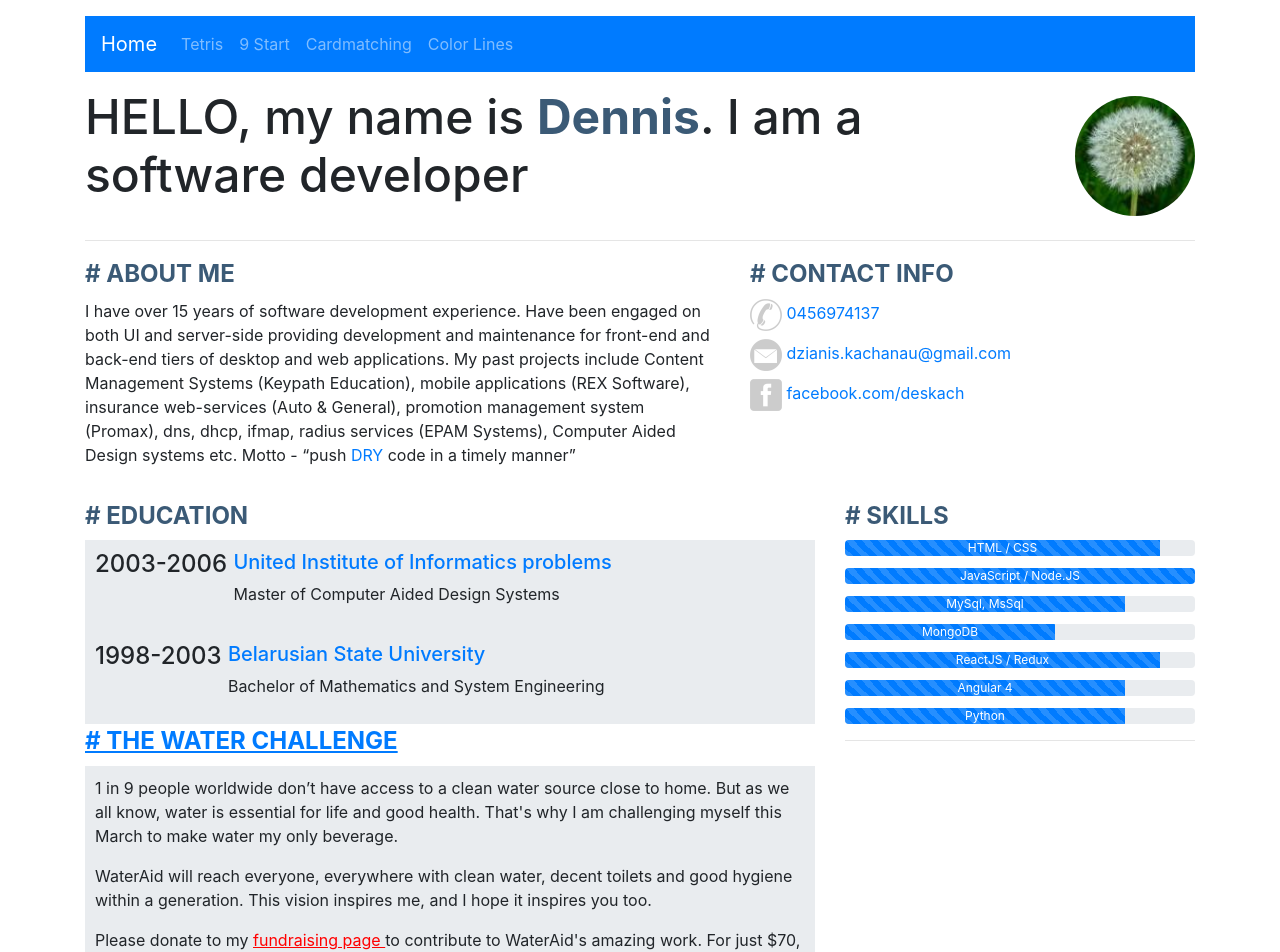
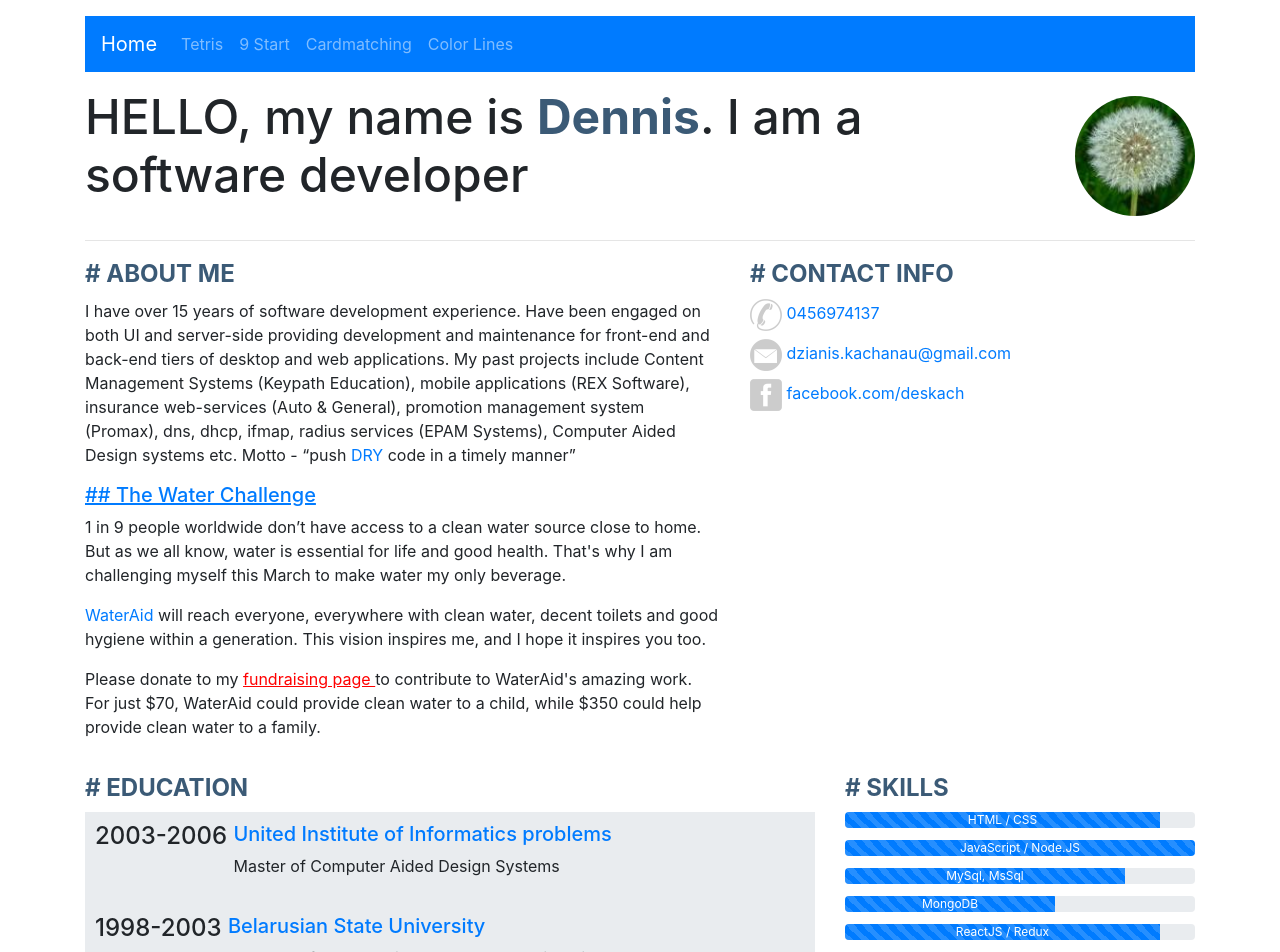
Before and after one commit to deskach/tolia, an Angular app: page /#/home in a window 1280 px wide. Shown: the top 952 px of the page. Built offline with nearby package versions, Linux system fonts and the light colour scheme.

Commit message:
improve water-challenge

```diff
--- a/src/app/content/about/about.component.html
+++ b/src/app/content/about/about.component.html
@@ -22,6 +22,32 @@
       Motto - “push <a
       href="https://en.wikipedia.org/wiki/Don%27t_repeat_yourself" >DRY</a > code in a
       timely manner”
+    </p >
+    <h5>
+      <a href="https://fundraise.wateraid.org.au/event/view/waterchallenge" style="text-decoration: underline">
+        ## The Water Challenge
+      </a >
+    </h5>
+    <p >
+      1 in 9 people worldwide don’t have access to a clean water source close to home.
+      But as we all know, water is essential for life and good health.
+      That's why I am challenging myself this March to make water my only beverage.
+    </p >
+    <p >
+      <a href="https://fundraise.wateraid.org.au/event/waterchallenge/home">WaterAid</a>
+      will reach everyone, everywhere with clean water,
+      decent toilets and good hygiene within a generation.
+      This vision inspires me, and I hope it inspires you too.
+    </p >
+    <p >
+      Please donate to my
+      <a href="https://fundraise.wateraid.org.au/fundraisers/dzianiskachanau/waterchallenge"
+         style="color: red; text-decoration: underline" >
+        fundraising page
+      </a >
+      to contribute to WaterAid's amazing work.
+      For just $70, WaterAid could provide clean water to a child,
+      while $350 could help provide clean water to a family.
     </p >
   </div >
   <div class="col-md-5 col-sm-12" >
@@ -66,35 +92,6 @@
           </a >
         </h5 >
         <p >Bachelor of Mathematics and System Engineering</p >
-      </div >
-    </div >
-    <h2 >
-      <a href="https://fundraise.wateraid.org.au/event/view/waterchallenge" style="text-decoration: underline">
-        # The Water Challenge
-      </a >
-    </h2 >
-    <div class="media" >
-      <div class="media-body" >
-        <p >
-          1 in 9 people worldwide don’t have access to a clean water source close to home.
-          But as we all know, water is essential for life and good health.
-          That's why I am challenging myself this March to make water my only beverage.
-        </p >
-        <p >
-          WaterAid will reach everyone, everywhere with clean water,
-          decent toilets and good hygiene within a generation.
-          This vision inspires me, and I hope it inspires you too.
-        </p >
-        <p >
-          Please donate to my
-          <a href="https://fundraise.wateraid.org.au/fundraisers/dzianiskachanau/waterchallenge"
-             style="color: red; text-decoration: underline" >
-            fundraising page
-          </a >
-          to contribute to WaterAid's amazing work.
-          For just $70, WaterAid could provide clean water to a child,
-          while $350 could help provide clean water to a family.
-        </p >
       </div >
     </div >
     <h2 ># Certification</h2 >
```
